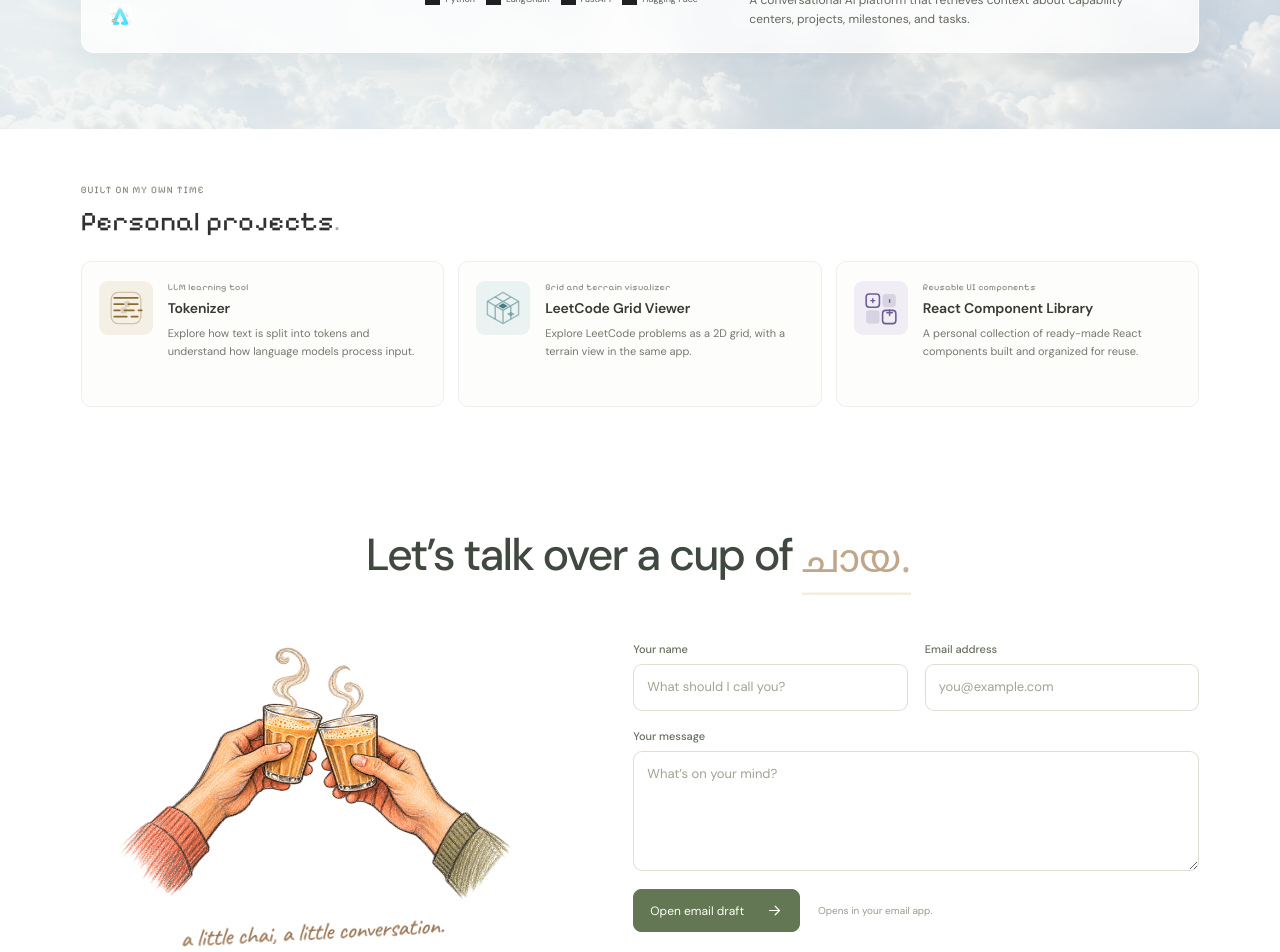
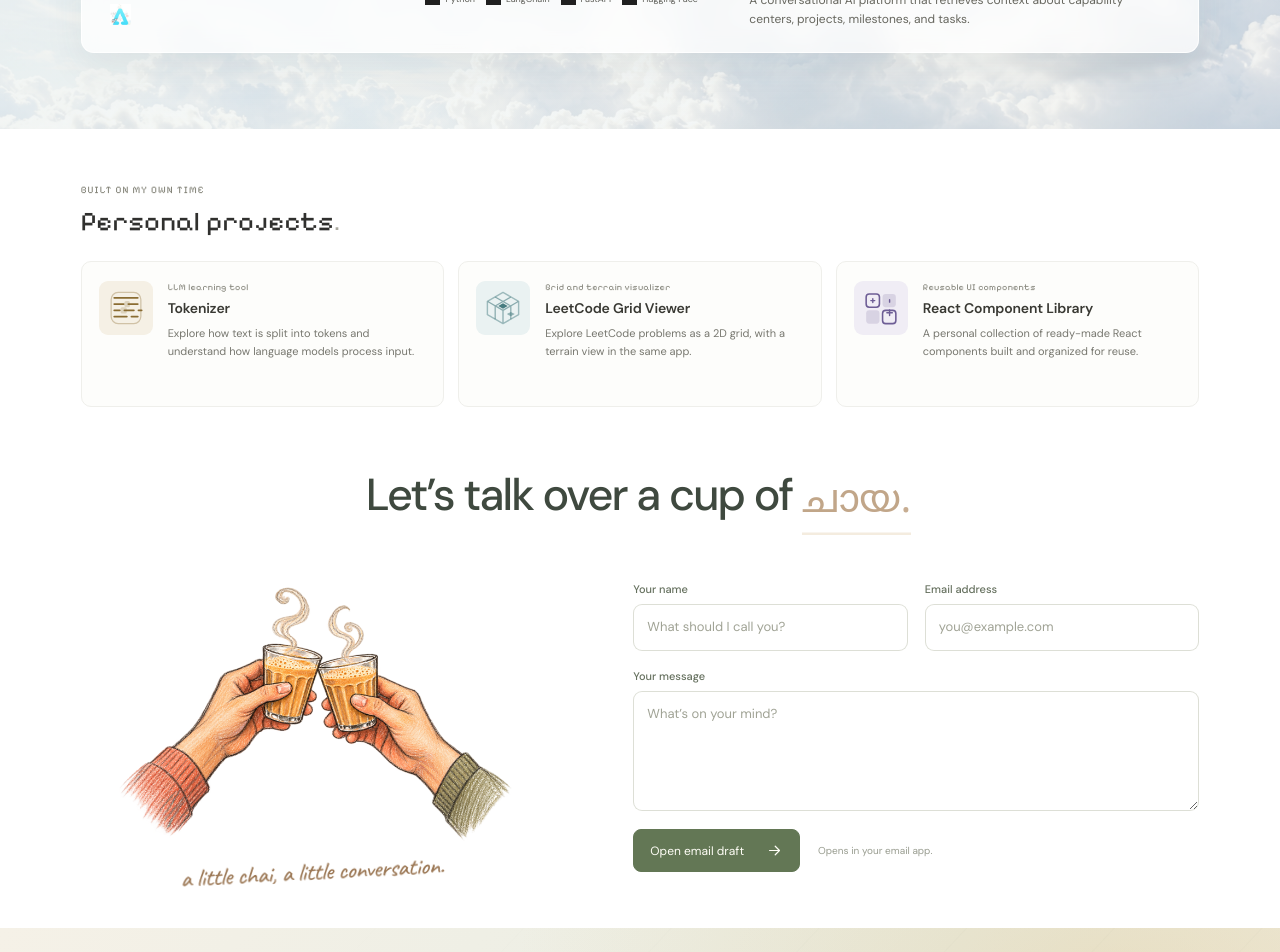
Before and after one commit to S-KishoreBabu/portfolio, a React (Vite) app: page / in a window 1280 px wide. Shown: the part 1620-2572 px from the top of the page. Built offline with nearby package versions, Linux system fonts and the light colour scheme; grey boxes are pictures that could not be loaded.

Commit message:
Reduce spacing before tea message section

```diff
--- a/src/styles.css
+++ b/src/styles.css
@@ -522,7 +522,7 @@ a.hello-button { text-decoration: none; }
 
 /* Independent tools and experiments */
 .personal-projects-section {
-  padding: 48px 6.3% 76px;
+  padding: 48px 6.3% 32px;
   background: #fff;
 }
 .personal-projects-inner { max-width: 1322px; margin: 0 auto; }
@@ -560,7 +560,7 @@ a.hello-button { text-decoration: none; }
   .personal-project-card:last-child { grid-column: 1 / -1; }
 }
 @media (max-width: 760px) {
-  .personal-projects-section { padding: 36px 7% 54px; }
+  .personal-projects-section { padding: 36px 7% 24px; }
   .personal-projects-heading { margin-bottom: 18px; }
   .personal-projects-heading h2 { font-size: 25px; }
   .personal-projects-grid { grid-template-columns: 1fr; gap: 10px; }
@@ -570,7 +570,7 @@ a.hello-button { text-decoration: none; }
 
 /* The full chai sketch sits on a compact white message section. */
 .tea-section {
-  padding: 36px 6.3% 40px;
+  padding: 20px 6.3% 40px;
   background: #fff;
 }
 .tea-inner { display: grid; grid-template-columns: minmax(0, .9fr) minmax(0, 1.1fr); align-items: center; gap: clamp(42px, 7vw, 100px); max-width: 1210px; margin: 0 auto; }
@@ -610,7 +610,7 @@ a.hello-button { text-decoration: none; }
 .tea-form-note { color: #989c8f; font-size: 10px; }
 @keyframes tea-word-in { from { opacity: 0; transform: translateY(6px); } to { opacity: 1; transform: translateY(0); } }
 @media (max-width: 760px) {
-  .tea-section { padding: 28px 7% 34px; }
+  .tea-section { padding: 16px 7% 34px; }
   .tea-inner { grid-template-columns: 1fr; gap: 24px; max-width: 530px; }
   .tea-illustration { width: min(72vw, 290px); }
   .tea-illustration figcaption { margin-top: 7px; font-size: 23px; }
```
